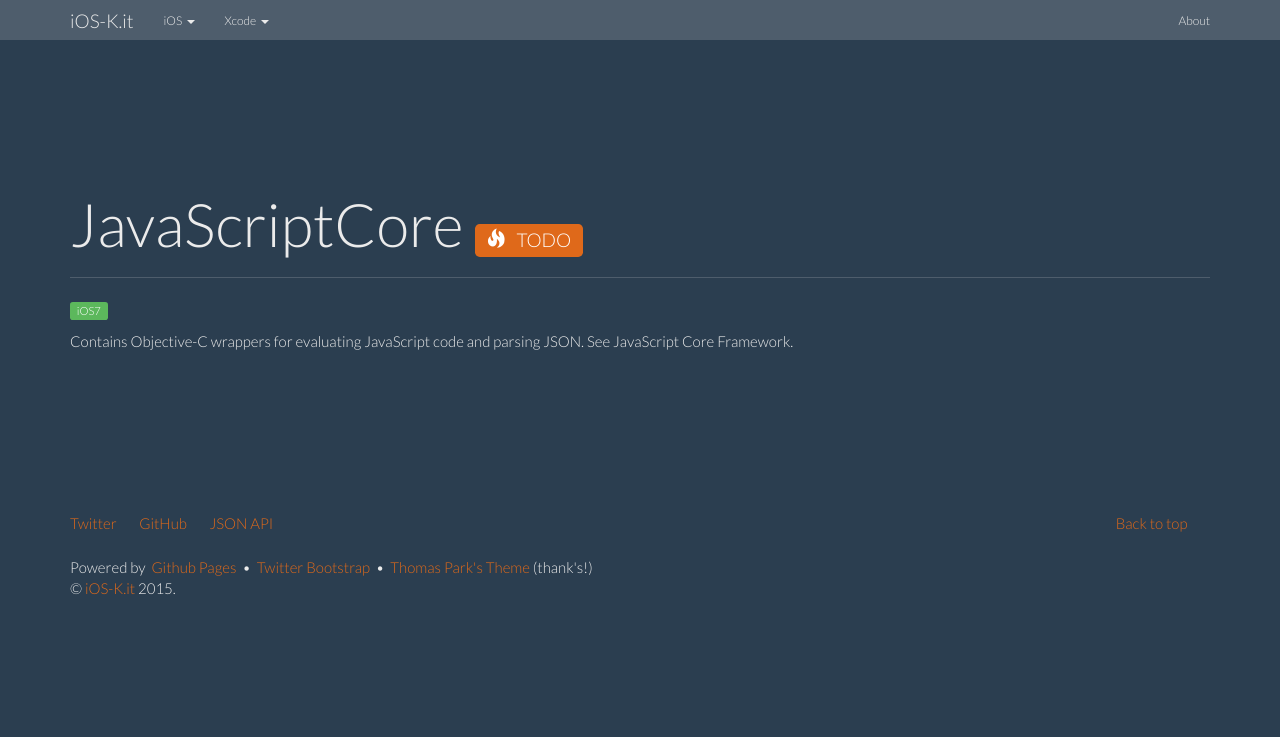
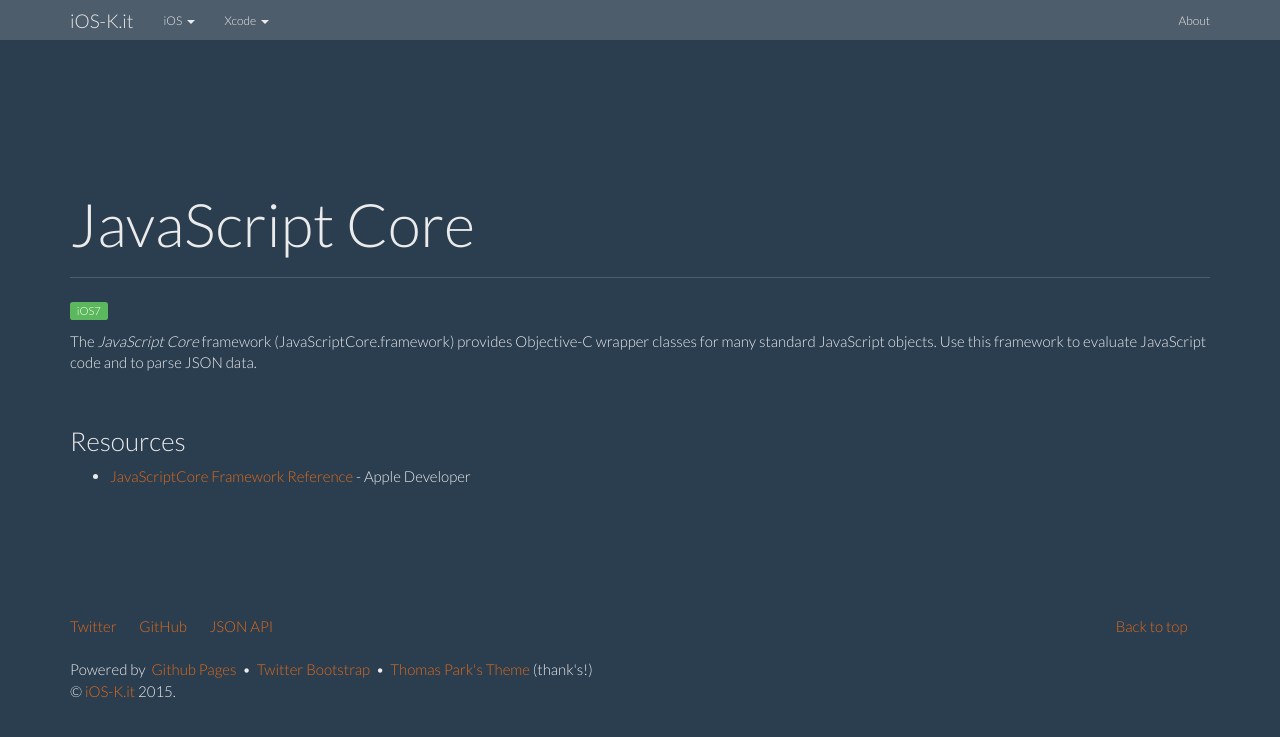
Before and after one commit to ioskit/ioskit.github.io, a Jekyll site: the page built from _kits/JavaScriptCore.md, in a window 1280 px wide. Shown: the top 737 px of the page. Built offline with Jekyll 4.4.1, drawn with Linux system fonts in a browser that asks for light colours; nearby versions of some CDN libraries.

Commit message:
Kit: JavaScriptCore.

```diff
--- a/_kits/JavaScriptCore.md
+++ b/_kits/JavaScriptCore.md
@@ -1,17 +1,20 @@
 ---
 layout: kit
-name: 'JavaScriptCore'
+name: 'JavaScript Core'
 id: javascriptcore
-status: TODO
+status:
+type: kit
 since: iOS7
+icon__: /resources/images/kits/AppExtensions/app-extensions-icon_2x.png
 prefixe: 'JS'
-link:
-abstract: "Contains Objective-C wrappers for evaluating JavaScript code and parsing JSON. See JavaScript Core Framework."
-links__:
+abstract: "Contains Objective-C wrappers for evaluating JavaScript code and parsing JSON."
+kits__:
+ - Foo
+links:
  - link:
-     name: 'aaa'
-     url: bbb
-     description: 'ccc'
+     name: 'JavaScriptCore Framework Reference'
+     url: https://developer.apple.com/library/mac/documentation/Carbon/Reference/WebKit_JavaScriptCore_Ref/_index.html
+     description: ' - Apple Developer'
 ---
 
-Contains Objective-C wrappers for evaluating JavaScript code and parsing JSON. See JavaScript Core Framework.
+The *JavaScript Core* framework (JavaScriptCore.framework) provides Objective-C wrapper classes for many standard JavaScript objects. Use this framework to evaluate JavaScript code and to parse JSON data.
```
